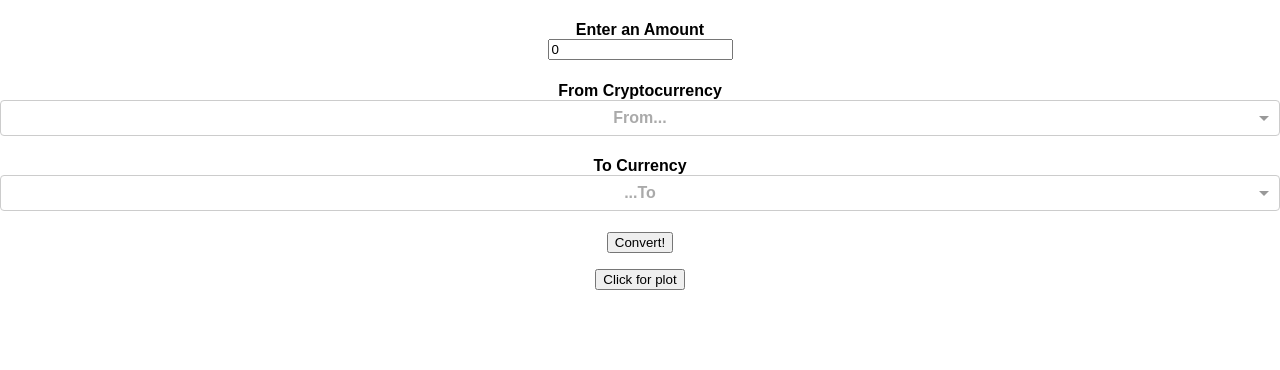
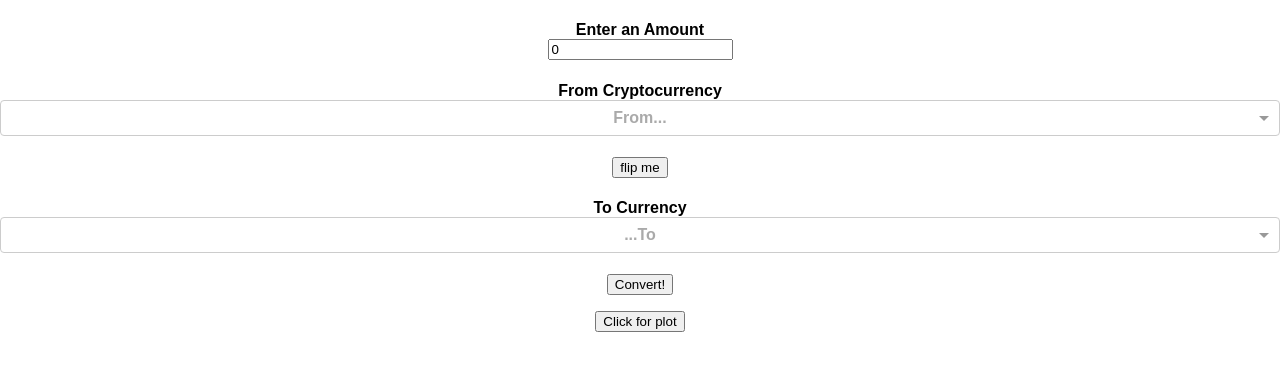
Before and after one commit to FelicianoAnthony/react_dropdown, a React (Create React App) app: page / in a window 1280 px wide. Shown: the top 370 px of the page. Built offline with nearby package versions, Linux system fonts and the light colour scheme; no server answers.

Commit message:
add reverse menu

```diff
--- a/src/App.js
+++ b/src/App.js
@@ -60,7 +60,8 @@ class App extends Component {
       plotData: [],
       boolz: false,
       dateRange: [],
-      inputValue:""
+      inputValue:"",
+      flipDropdown: false
      }
    }
 
@@ -346,6 +347,10 @@ class App extends Component {
       })
   }
 
+  handleFlip = () => {
+    this.setState({flipDropdown: !this.state.flipDropdown})
+  }
+
 
 
 
@@ -419,9 +424,21 @@ class App extends Component {
           <input value={this.state.moneyToConvert} onChange={this.update_amount_to_convert} />
         </label> </h4>
 
+        {!this.state.flipDropdown ?
 
-        <FromCryptoCurrency options={coinlist}/>
-        <ToCurrency options={currencyList} />
+        <div>
+          <FromCryptoCurrency options={coinlist}/>
+          <button onClick={this.handleFlip}> flip me </button>
+          <ToCurrency options={currencyList} />
+        </div> :
+
+        <div>
+          <ToCurrency options={currencyList} />
+          <button onClick={this.handleFlip}> flip me </button>
+          <FromCryptoCurrency options={coinlist}/>
+        </div>
+
+        }
 
         <p>
           <button onClick={this.handleClick} id="submitbutton" type="button">Convert!</button>
```
